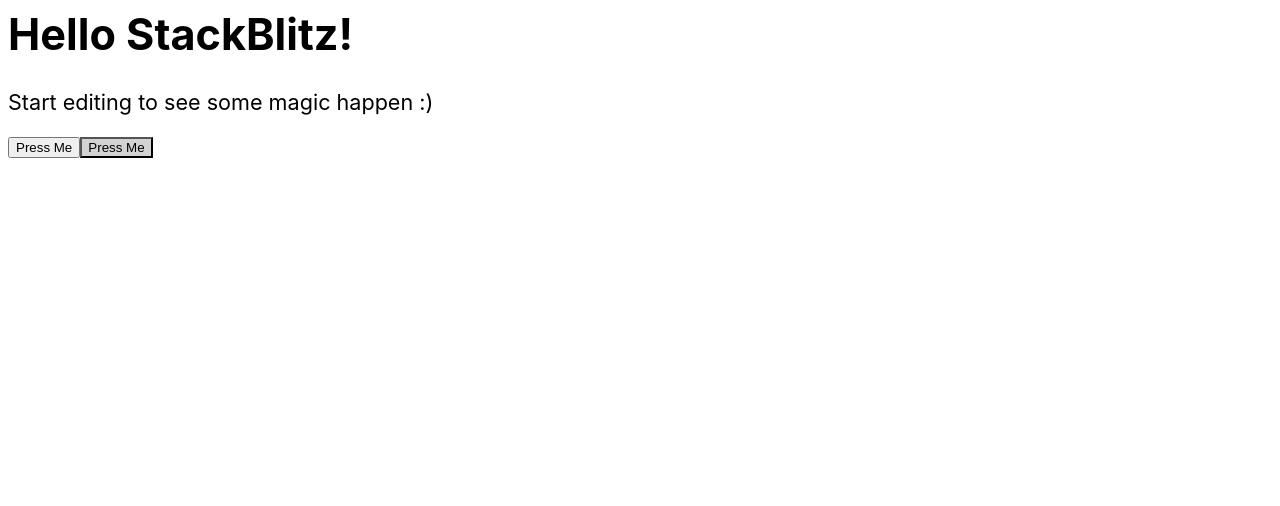
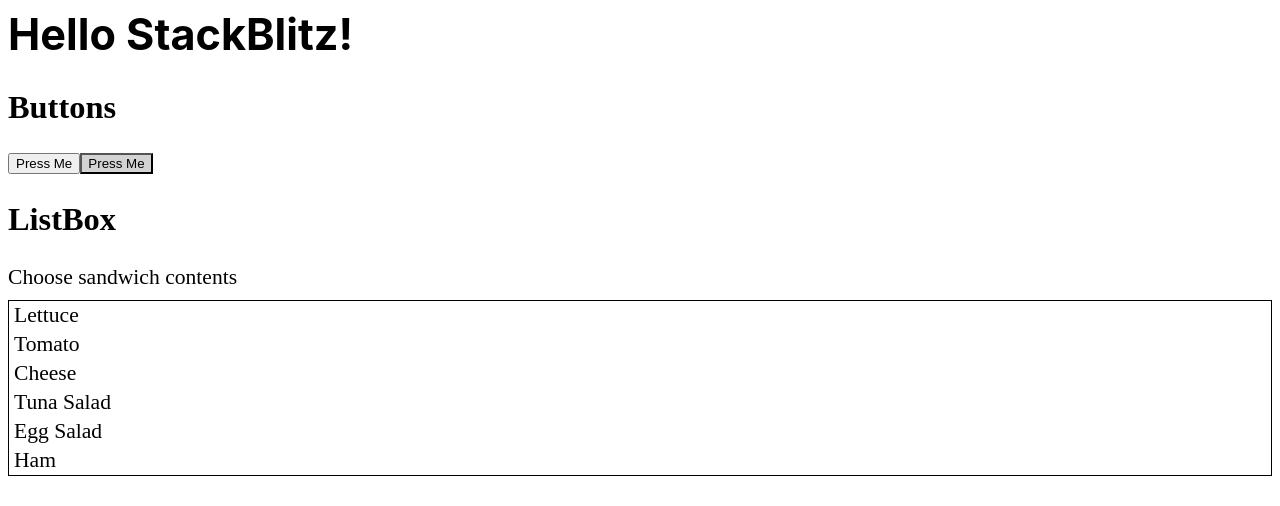
Before and after one commit to sachinsom93/React-ARIA-Elements, a React (Create React App) app: page / in a window 1280 px wide. Shown: the top 506 px of the page. Built offline with nearby package versions, Linux system fonts and the light colour scheme.

Commit message:
feature/list-box-element: Created ListBox and ListBoxItem Element

```diff
--- a/src/App.js
+++ b/src/App.js
@@ -2,14 +2,17 @@
 import './style.css';
 import Button from './elements/button/Button';
 import ToggleButton from './elements/toggle-button/ToggleButton';
+import ListBox from './elements/list-box/ListBox';
+import ListItem from './elements/list-box/ListItem';
 
 export default function App() {
   const [isSeletedBtn, setSelectedBtn] = React.useState(false);
+  const [selectedItem, setSelectedItem] = React.useState(new Set(['']));
   return (
     <div>
       <h1 id="main-title">Hello StackBlitz!</h1>
-      <p>Start editing to see some magic happen :)</p>
-      <Button onPress={(e) => console.log(e)}>Press Me</Button>
+      <h2>Buttons</h2>
+      <Button onClick={(e) => console.log(e)}>Press Me</Button>
       <ToggleButton
         isSelected={isSeletedBtn}
         onChange={setSelectedBtn}
@@ -19,6 +22,21 @@
       >
         Press Me
       </ToggleButton>
+
+      <h2>ListBox</h2>
+      <ListBox
+        label="Choose sandwich contents"
+        selectionMode="single"
+        selectedKeys={selectedItem}
+        onSelectionChange={setSelectedItem}
+      >
+        <ListItem key="lettuce">Lettuce</ListItem>
+        <ListItem key="tomato">Tomato</ListItem>
+        <ListItem key="cheese">Cheese</ListItem>
+        <ListItem key="tuna">Tuna Salad</ListItem>
+        <ListItem key="egg">Egg Salad</ListItem>
+        <ListItem key="ham">Ham</ListItem>
+      </ListBox>
     </div>
   );
 }
--- a/src/elements/button/Button.jsx
+++ b/src/elements/button/Button.jsx
@@ -2,10 +2,16 @@
 import { useButton, FocusRing } from 'react-aria';
 import './button.css';
 
-function Button(props) {
-  const { children } = props;
+function Button({ children, onClick, ...rest }) {
+  // const { children } = props;
   const btnRef = useRef();
-  const { buttonProps, isPressed } = useButton(props, btnRef);
+  const { buttonProps, isPressed } = useButton(
+    {
+      ...rest,
+      onPress: onClick,
+    },
+    btnRef
+  );
   return (
     <FocusRing focusRingClass="ring">
       <button
--- a/src/elements/list-box/ListBox.jsx
+++ b/src/elements/list-box/ListBox.jsx
@@ -0,0 +1,36 @@
+import React, { useRef } from 'react';
+import { useListBox } from 'react-aria';
+import { useListState } from 'react-stately';
+import Option from './Option';
+
+function ListBox(props) {
+  const listBoxRef = useRef();
+  const state = useListState(props);
+  const { listBoxProps, labelProps } = useListBox(props, state, listBoxRef);
+  return (
+    <>
+      <div {...labelProps} style={{ marginBlock: '.5em 0' }}>
+        {props.label}
+      </div>
+      <ul
+        ref={listBoxRef}
+        {...listBoxProps}
+        style={{
+          padding: '0',
+          margin: '.5em 0',
+          border: '0.5px solid black',
+          listStyle: 'none',
+          overflow: 'auto',
+        }}
+      >
+        {[...state.collection].map((item) =>
+          item.type === 'section' ? null : (
+            <Option item={item} key={item.key} state={state} />
+          )
+        )}
+      </ul>
+    </>
+  );
+}
+
+export default ListBox;
--- /dev/null
+++ b/src/elements/list-box/ListItem.jsx
@@ -0,0 +1,12 @@
+import React from 'react';
+import { Item } from 'react-stately';
+
+function ListItem({ children, ...rest }) {
+  getChildNodes;
+  return <Item {...rest}>{children}</Item>;
+}
+
+// Referring to Item's getCollectionNode
+ListItem.getCollectionNode = Item.getCollectionNode;
+
+export default ListItem;
--- a/src/elements/list-box/Option.jsx
+++ b/src/elements/list-box/Option.jsx
@@ -20,7 +20,7 @@
         background: isSelected ? 'blueviolet' : 'transparent',
         color: isDisabled ? '#aaa' : isSelected ? 'white' : null,
         padding: '2px 5px',
-        outline: isFocusVisible ? '2px solid orange' : 'none',
+        outline: isFocusVisible ? '2px solid black' : 'none',
       }}
     >
       {item.rendered}
--- a/src/elements/toggle-button/ToggleButton.jsx
+++ b/src/elements/toggle-button/ToggleButton.jsx
@@ -2,10 +2,20 @@
 import { useToggleButton } from 'react-aria';
 import React, { useRef } from 'react';
 
-function ToggleButton(props) {
+function ToggleButton({ children, onClick, ...rest }) {
   const btnRef = useRef();
-  const state = useToggleState(props);
-  const { buttonProps, isPressed } = useToggleButton(props, state, btnRef);
+  const state = useToggleState({
+    ...rest,
+    onPress: onClick,
+  });
+  const { buttonProps, isPressed } = useToggleButton(
+    {
+      onPress: onClick,
+      ...rest,
+    },
+    state,
+    btnRef
+  );
 
   return (
     <button
@@ -24,7 +34,7 @@
       }}
       ref={btnRef}
     >
-      {props.children}
+      {children}
     </button>
   );
 }
```
